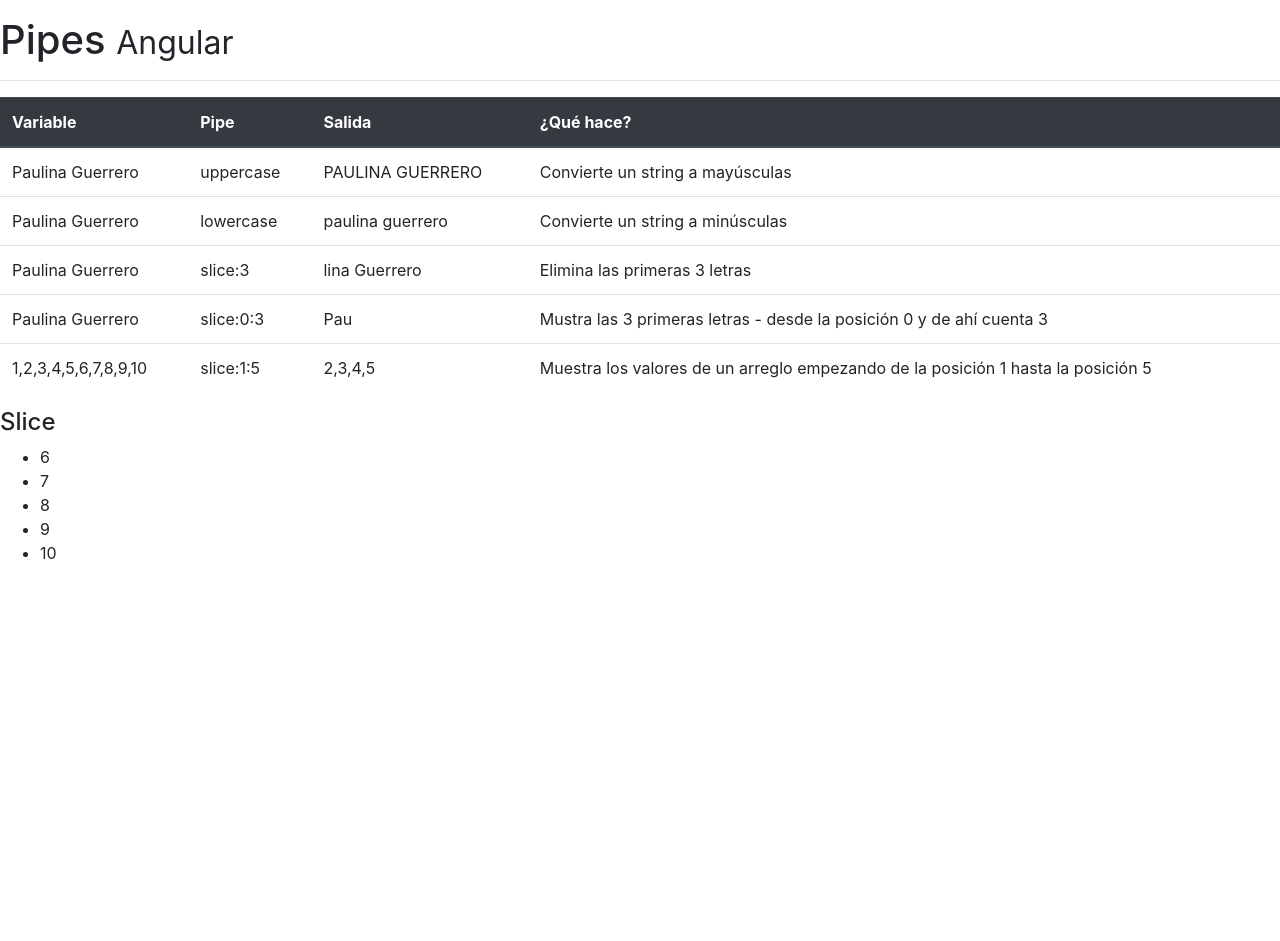
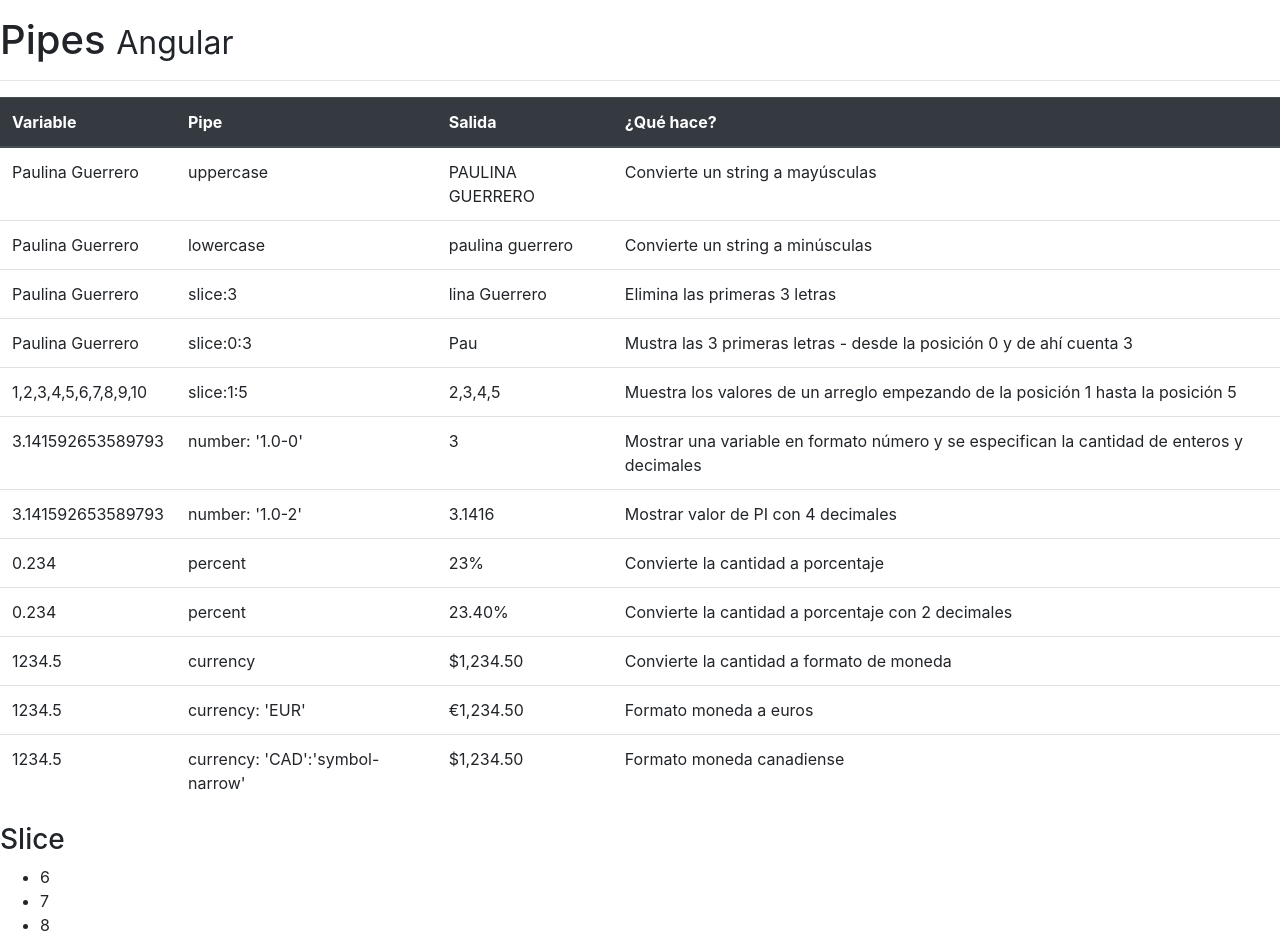
Before and after one commit to paaulinagp/angular-pipes, an Angular app: page / in a window 1280 px wide. Shown: the top 941 px of the page. Before the commit the page ends 800 px from the top, so only its background shows below. Built offline with nearby package versions, Linux system fonts and the light colour scheme.

Commit message:
feat: agregando ejemplos de los pipes:  number, currency, percent y json

```diff
--- a/src/app/app.component.html
+++ b/src/app/app.component.html
@@ -42,13 +42,60 @@
           <td>{{arreglo | slice:1:5}}</td>
           <td>Muestra los valores de un arreglo empezando de la posición 1 hasta la posición 5</td>
         </tr>
+        <tr>
+          <td>{{PI}}</td>
+          <td>number: '1.0-0'</td>
+          <td>{{ PI | number: '1.0-0'}}</td>
+          <td>Mostrar una variable en formato número y se especifican la cantidad de enteros y decimales</td>
+        </tr>
+        <tr>
+          <td>{{PI}}</td>
+          <td>number: '1.0-2'</td>
+          <td>{{ PI | number: '1.0-4'}}</td>
+          <td>Mostrar valor de PI con 4 decimales</td>
+        </tr>
+        <tr>
+          <td>{{porcentaje}}</td>
+          <td>percent</td>
+          <td>{{ porcentaje | percent}}</td>
+          <td>Convierte la cantidad a porcentaje</td>
+        </tr>
+        <tr>
+          <td>{{porcentaje}}</td>
+          <td>percent</td>
+          <td>{{ porcentaje | percent:'2.2-2'}}</td>
+          <td>Convierte la cantidad a porcentaje con 2 decimales</td>
+        </tr>
+        <tr>
+          <td>{{salario}}</td>
+          <td>currency</td>
+          <td>{{ salario | currency}}</td>
+          <td>Convierte la cantidad a formato de moneda</td>
+        </tr>
+        <tr>
+          <td>{{salario}}</td>
+          <td>currency: 'EUR'</td>
+          <td>{{ salario | currency: 'EUR'}}</td>
+          <td>Formato moneda a euros</td>
+        </tr>
+        <tr>
+          <td>{{salario}}</td>
+          <td>currency: 'CAD':'symbol-narrow'</td>
+          <td>{{ salario | currency: 'CAD':'symbol-narrow'}}</td>
+          <td>Formato moneda canadiense</td>
+        </tr>
       </tbody>
     </table>
 
 
-    <h4>Slice</h4>
+    <h3>Slice</h3>
     <ul>
       <li *ngFor="let item of arreglo | slice:5:20">{{ item }}</li>
     </ul>
+
+    <h3>JSON</h3>
+    <pre>
+      {{heroe | json }}
+    </pre>
   </div>
 </div>
--- a/src/app/app.component.ts
+++ b/src/app/app.component.ts
@@ -8,4 +8,17 @@
 export class AppComponent {
   nombre: string = 'Paulina Guerrero';
   arreglo = [1, 2, 3, 4, 5, 6, 7, 8, 9, 10];
+  PI: number = Math.PI;
+  porcentaje: number = 0.234;
+  salario: number = 1234.5;
+
+  heroe = {
+    nombre: 'Logan',
+    clave: 'Wolverine',
+    edad: 500,
+    direccion: {
+      calle: 'Primera',
+      casa: '20',
+    },
+  };
 }
```
